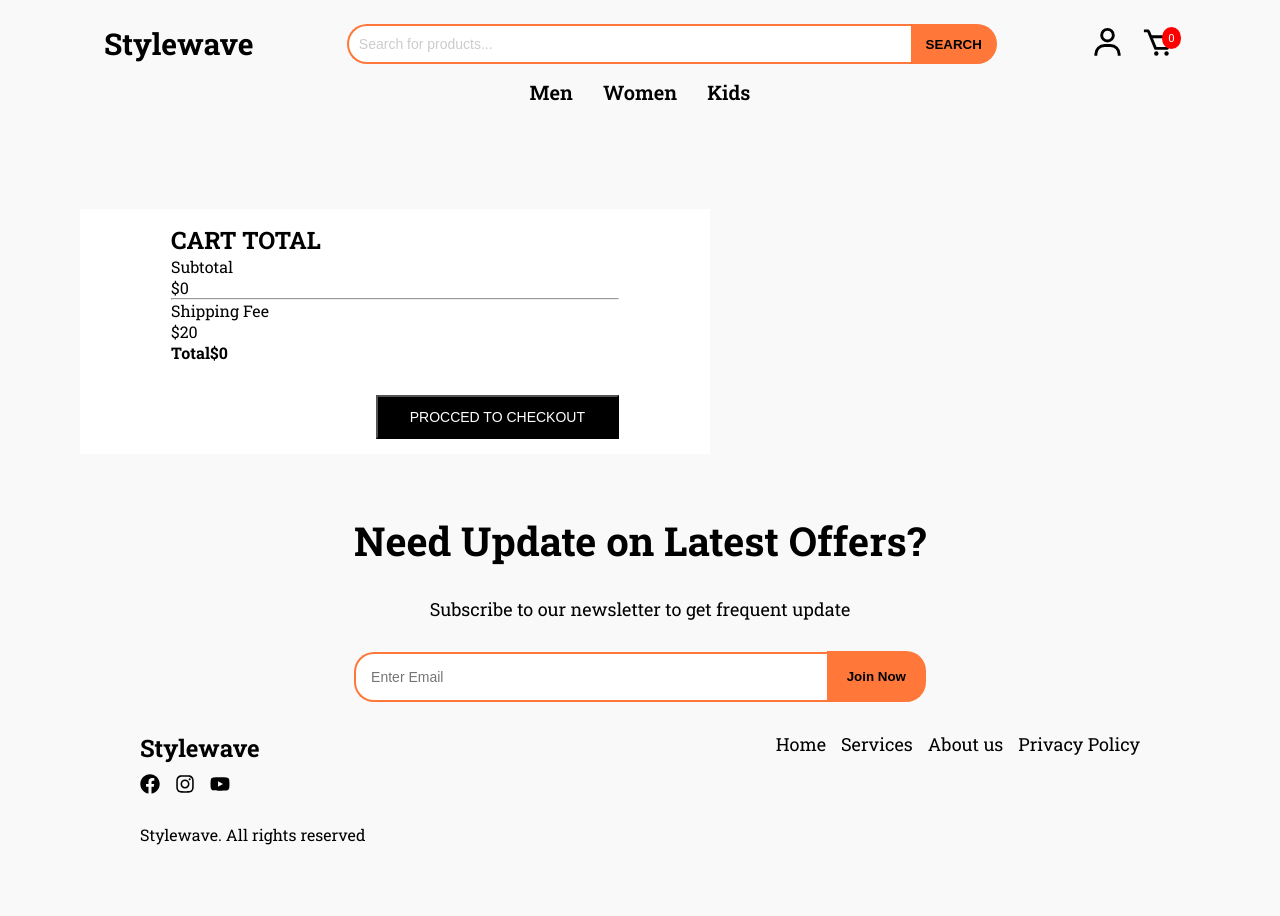
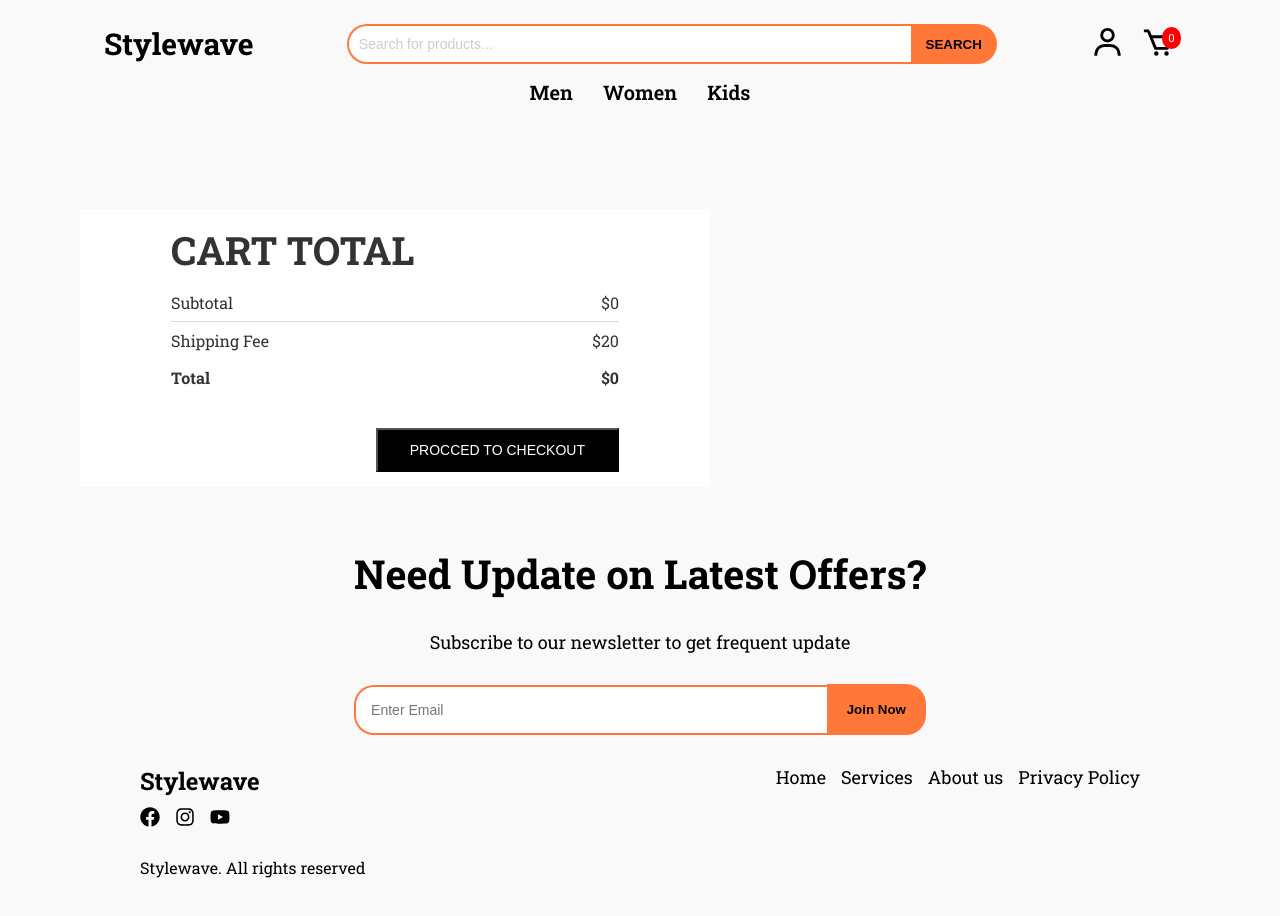
Before and after one commit to boben195/fullstack-clothing-site, a React (Vite) app in the folder frontend/: page /cart in a window 1280 px wide. Shown: the top 916 px of the page. Built offline with nearby package versions, Linux system fonts and the light colour scheme.

Commit message:
add style

```diff
--- a/frontend/src/components/CartTotal/CartTotal.css
+++ b/frontend/src/components/CartTotal/CartTotal.css
@@ -0,0 +1,30 @@
+.card-total-container {
+    width: 100%;
+    color: #333;
+}
+
+.card-title {
+    font-size: 26px;
+    margin-bottom: 1rem;
+}
+
+.card-details {
+    font-size: 1rem;
+}
+
+.card-row {
+    display: flex;
+    justify-content: space-between;
+    margin: 0.5rem 0;
+}
+
+.card-divider {
+    border: none;
+    border-top: 1px solid #ddd;
+    margin: 0.5rem 0;
+}
+
+.card-total {
+    font-weight: bold;
+    margin-top: 1rem;
+}
--- a/frontend/src/components/CartTotal/CartTotal.jsx
+++ b/frontend/src/components/CartTotal/CartTotal.jsx
@@ -1,32 +1,32 @@
 import React, { useContext } from "react";
 import { ShopContext } from "../../context/ShopContext";
+import "./CartTotal.css";
 
 const CartTotal = () => {
   const { currency, getCartAmount, delivery_fee } = useContext(ShopContext);
   return (
     <div>
-      <div className="cart-total-container">
-        <div className="cart-title">
+      <div className="card-total-container">
+        <div className="card-title">
           <h2>CART TOTAL</h2>
         </div>
-        <div className="cart-total-details">
-          <div className="cart-row">
+        <div className="card-details">
+          <div className="card-row">
             <p>Subtotal</p>
             <p>
               {currency}
               {getCartAmount()}
             </p>
-            <p></p>
           </div>
-          <hr className="cart-devider" />
-          <div className="cart-row">
+          <hr className="card-divider" />
+          <div className="card-row">
             <p>Shipping Fee</p>
             <p>
               {currency}
               {delivery_fee}
             </p>
           </div>
-          <div className="cart-row cart-total">
+          <div className="card-row card-total">
             <b>Total</b>
             <b>
               {currency}
```
